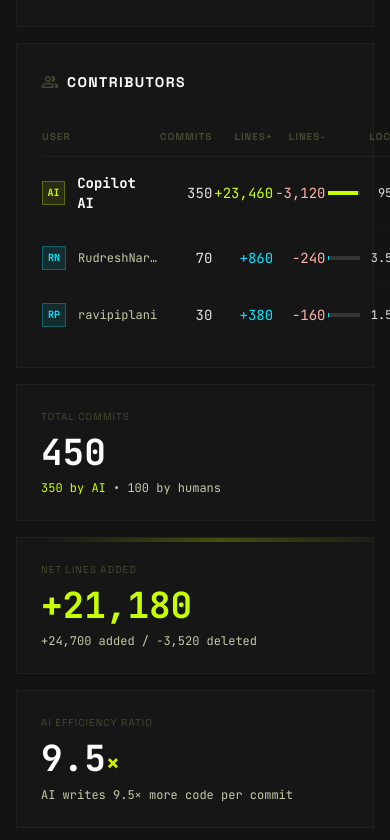
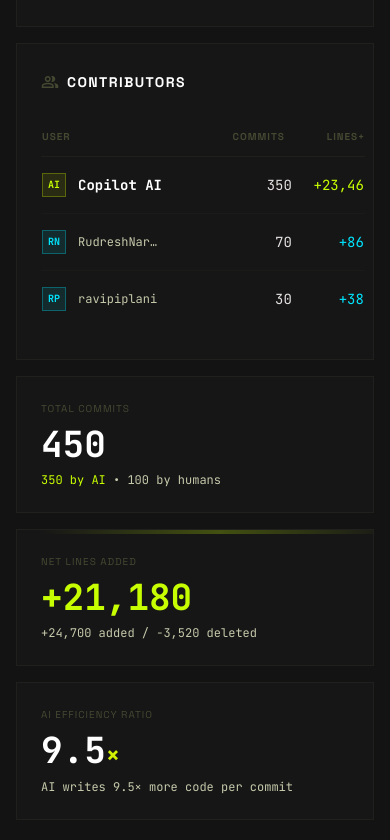
Before and after one commit to rhobots-ai/rhobots-website, a React (Vite) app: page /products/copilot in a window 390 px wide. Shown: the part 3442-4282 px from the top of the page. Built offline with nearby package versions, Linux system fonts and the light colour scheme; a web font is replaced by a local one.

Commit message:
mobile ui fiixes

```diff
--- a/src/components/DevelopmentInsights.tsx
+++ b/src/components/DevelopmentInsights.tsx
@@ -169,21 +169,24 @@
               <h3 className="font-label text-sm text-white uppercase tracking-widest font-bold">Contributors</h3>
             </div>
 
-            <table className="w-full text-left border-collapse">
+            <div className="overflow-x-auto pb-2 -mx-4 px-4 sm:mx-0 sm:px-0 scrollbar-hide">
+              <table className="w-full text-left border-collapse min-w-[500px]">
                 <thead>
                   <tr className="border-b border-outline-variant/20">
-                  <th className="pb-3 text-[10px] font-label uppercase text-outline-variant tracking-widest w-1/2">User</th>
-                  <th className="pb-3 text-[10px] font-label uppercase text-outline-variant tracking-widest text-right">Commits</th>
-                  <th className="pb-3 text-[10px] font-label uppercase text-outline-variant tracking-widest text-right">Lines+</th>
-                  <th className="pb-3 text-[10px] font-label uppercase text-outline-variant tracking-widest text-right">Lines-</th>
-                  <th className="pb-3 text-[10px] font-label uppercase text-outline-variant tracking-widest text-right">LOC%</th>
+                    <th className="pb-3 text-[10px] font-label uppercase text-outline-variant tracking-widest text-left whitespace-nowrap">User</th>
+                    <th className="pb-3 text-[10px] font-label uppercase text-outline-variant tracking-widest text-right whitespace-nowrap px-2">Commits</th>
+                    <th className="pb-3 text-[10px] font-label uppercase text-outline-variant tracking-widest text-right whitespace-nowrap px-2">Lines+</th>
+                    <th className="pb-3 text-[10px] font-label uppercase text-outline-variant tracking-widest text-right whitespace-nowrap px-2">Lines-</th>
+                    <th className="pb-3 text-[10px] font-label uppercase text-outline-variant tracking-widest text-right whitespace-nowrap pl-2">LOC%</th>
                   </tr>
                 </thead>
                 <tbody className="font-mono text-sm">
                   <tr className="border-b border-outline-variant/10 hover:bg-surface-bright/50 transition-colors">
-                  <td className="py-4 flex items-center gap-3">
-                    <div className="w-6 h-6 sm:w-8 sm:h-8 flex items-center justify-center bg-primary-fixed/10 border border-primary-fixed/30 text-[10px] font-bold" style={{ color: aiColor }}>AI</div>
-                    <span className="text-white font-bold">Copilot AI</span>
+                    <td className="py-4">
+                      <div className="flex items-center gap-3">
+                        <div className="w-6 h-6 sm:w-8 sm:h-8 flex shrink-0 items-center justify-center bg-primary-fixed/10 border border-primary-fixed/30 text-[10px] font-bold" style={{ color: aiColor }}>AI</div>
+                        <span className="text-white font-bold whitespace-nowrap">Copilot AI</span>
+                      </div>
                     </td>
                     <td className="py-4 text-right text-on-surface">350</td>
                     <td className="py-4 text-right" style={{ color: aiColor }}>+23,460</td>
@@ -198,9 +201,11 @@
                     </td>
                   </tr>
                   <tr className="border-b border-outline-variant/10 hover:bg-surface-bright/50 transition-colors">
-                  <td className="py-4 flex items-center gap-3">
-                    <div className="w-6 h-6 sm:w-8 sm:h-8 flex items-center justify-center bg-[#00E5FF]/10 border border-[#00E5FF]/30 text-[10px] font-bold text-[#00E5FF]">RN</div>
-                    <span className="text-on-surface-variant text-xs sm:text-sm truncate max-w-[80px] sm:max-w-none">RudreshNarwal</span>
+                    <td className="py-4">
+                      <div className="flex items-center gap-3">
+                        <div className="w-6 h-6 sm:w-8 sm:h-8 flex shrink-0 items-center justify-center bg-[#00E5FF]/10 border border-[#00E5FF]/30 text-[10px] font-bold text-[#00E5FF]">RN</div>
+                        <span className="text-on-surface-variant text-xs sm:text-sm truncate max-w-[80px] sm:max-w-[150px]">RudreshNarwal</span>
+                      </div>
                     </td>
                     <td className="py-4 text-right text-on-surface">70</td>
                     <td className="py-4 text-right text-[#00E5FF]">+860</td>
@@ -215,9 +220,11 @@
                     </td>
                   </tr>
                   <tr className="hover:bg-surface-bright/50 transition-colors">
-                  <td className="py-4 flex items-center gap-3">
-                    <div className="w-6 h-6 sm:w-8 sm:h-8 flex items-center justify-center bg-[#00E5FF]/10 border border-[#00E5FF]/30 text-[10px] font-bold text-[#00E5FF]">RP</div>
-                    <span className="text-on-surface-variant text-xs sm:text-sm truncate max-w-[80px] sm:max-w-none">ravipiplani</span>
+                    <td className="py-4">
+                      <div className="flex items-center gap-3">
+                        <div className="w-6 h-6 sm:w-8 sm:h-8 flex shrink-0 items-center justify-center bg-[#00E5FF]/10 border border-[#00E5FF]/30 text-[10px] font-bold text-[#00E5FF]">RP</div>
+                        <span className="text-on-surface-variant text-xs sm:text-sm truncate max-w-[80px] sm:max-w-[150px]">ravipiplani</span>
+                      </div>
                     </td>
                     <td className="py-4 text-right text-on-surface">30</td>
                     <td className="py-4 text-right text-[#00E5FF]">+380</td>
@@ -233,6 +240,7 @@
                   </tr>
                 </tbody>
               </table>
+            </div>
           </div>
 
           {/* Bottom Stats Row */}
```
Lines whose indentation alone changed are shown as unchanged.
